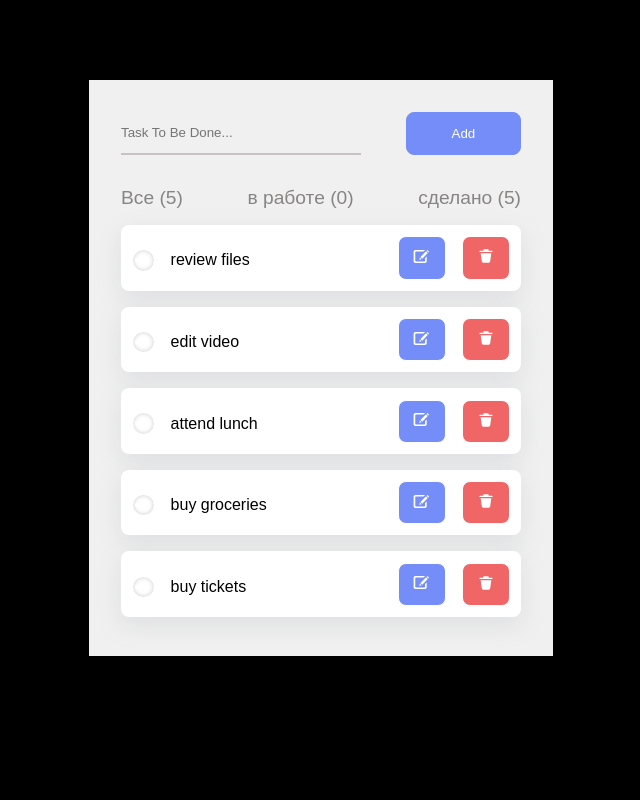
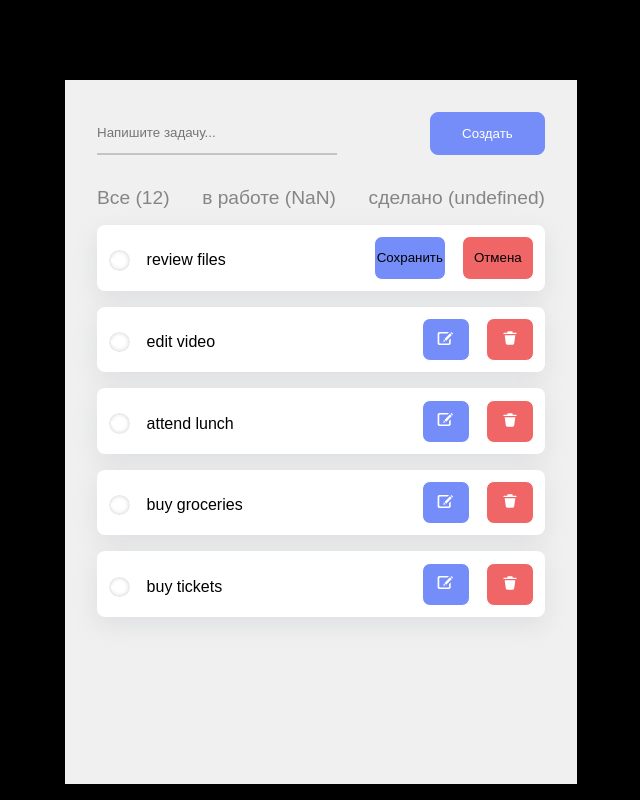
Before and after one commit to Brintstramer/CRM-System, a React (Vite) app: page / in a window 1280 px wide. Both pictures are taken after a click on the button 740 px from the left and 257 px from the top of the page. Shown: the whole page, without its empty margins (319-959 px from the left). Built offline with nearby package versions, Linux system fonts and the light colour scheme.

Commit message:
add buttons Save, Cancel

```diff
--- a/src/App.jsx
+++ b/src/App.jsx
@@ -2,23 +2,23 @@ import NewTask from "./components/NewTask";
 import Tabs from "./components/Tabs";
 import TaskList from "./components/TaskList";
 import { tasks } from "./data/tasks";
-import { useState } from "react";
+import { use, useState } from "react";
 
 export default function App() {
   const [enteredNewTask, setEnteredNewTask] = useState("");
   const [taskList, setTaskList] = useState(tasks);
-  const [isValidTask, setIsValidTask] = useState(false);
+  const [isInvalidTask, setIsInvalidTask] = useState(false);
 
-  const newTaskInvalid = isValidTask && enteredNewTask === "";
-  let numberCheckedTasks;
+  const newTaskInvalid = isInvalidTask && enteredNewTask === "";
+  let checkedTasks;
 
-  function handleInputChange(event) {
+  function handleInputChangeNewTask(event) {
     setEnteredNewTask(event.target.value);
   }
 
   function addTask(enteredNewTask) {
     if (enteredNewTask === "") {
-      setIsValidTask(true);
+      setIsInvalidTask(true);
     } else {
       setTaskList((prevTaskList) => {
         return [{ taskText: enteredNewTask }, ...prevTaskList];
@@ -26,38 +26,38 @@ export default function App() {
     }
   }
 
-  function handleTabAll() {
+  function handleTabAll(event) {
     setTaskList(tasks);
+    console.log(event);
   }
 
   function handleTabInWork() {
-    setTaskList(tasks.filter((task) => !task.state));
+    setTaskList(taskList.filter((task) => !task.state));
   }
 
-  function handleTabDone() {
-    setTaskList(tasks.filter((task) => task.state));
+  function handleTabDone(event) {
+    setTaskList(taskList.filter((task) => task.state));
+    console.log(event);
   }
 
   function handleCheckboxChange(value, index) {
     taskList[index].state = value.target.checked;
 
-    setTaskList(tasks);
+    setTaskList(taskList);
   }
-
-  console.log(taskList);
 
   return (
     <div className="app">
       <NewTask
         invalid={newTaskInvalid}
-        onChange={handleInputChange}
+        onChange={handleInputChangeNewTask}
         onClick={addTask}
         enteredNewTask={enteredNewTask}
       >
-        Add
+        Создать
       </NewTask>
       <Tabs
-        taskList={taskList}
+        checkedTasks={checkedTasks}
         onHandleTabAll={handleTabAll}
         onHandleTabInWork={handleTabInWork}
         onHandleTabDone={handleTabDone}
--- a/src/components/NewTask.jsx
+++ b/src/components/NewTask.jsx
@@ -6,7 +6,7 @@ export default function NewTask({
   enteredNewTask,
 }) {
   let inputClasses = "app__new-task__input";
-  let inputPlaceholder = "Task To Be Done...";
+  let inputPlaceholder = "Напишите задачу...";
 
   if (invalid) {
     inputClasses += " input_invalid";
--- a/src/components/Tabs.jsx
+++ b/src/components/Tabs.jsx
@@ -1,24 +1,24 @@
 import { tasks } from "../data/tasks";
 
 export default function Tabs({
-  taskList,
+  checkedTasks,
   onHandleTabAll,
   onHandleTabInWork,
   onHandleTabDone,
 }) {
   return (
     <nav className="app__tabs">
-      <a className="app__tabs__tab" onClick={onHandleTabAll}>
-        {`Все (${tasks.length})`}
+      <a className="app__tabs__tab" onClick={(event) => onHandleTabAll(event)}>
+        {"Все"} <span>(12)</span>
       </a>
       <a
         className="app__tabs__tab"
         onClick={() => onHandleTabInWork()}
-      >{`в работе (${tasks.length - taskList.length})`}</a>
+      >{`в работе (${tasks.length - checkedTasks})`}</a>
       <a
         className="app__tabs__tab"
-        onClick={() => onHandleTabDone()}
-      >{`сделано (${taskList.length})`}</a>
+        onClick={(event) => onHandleTabDone(event)}
+      >{`сделано (${checkedTasks})`}</a>
     </nav>
   );
 }
--- a/src/components/Task.jsx
+++ b/src/components/Task.jsx
@@ -1,13 +1,81 @@
 import editIcon from "../assets/editIcon.svg";
 import deleteIcon from "../assets/deleteIcon.svg";
 import "../assets/checkbox.css";
+import { useState } from "react";
 
-export default function Task({ taskText, onCheckboxChange, taskList, index }) {
+export default function Task({ taskList, taskText, onCheckboxChange, index }) {
+  const [editingTaskText, setEditingTaskText] = useState(taskText);
+  const [isEditing, setIsEditing] = useState(false);
+
   let checkboxLabelClasses = "checkbox-label";
 
   if (taskList[index].state) {
     checkboxLabelClasses += " checked";
   }
+
+  function handleEditClick() {
+    setIsEditing(true);
+    // if (isEditing) {
+    // }
+  }
+
+  function handleSaveClick() {
+    taskText = editingTaskText;
+    setIsEditing(false);
+  }
+
+  function handleChangeTaskText(event) {
+    setEditingTaskText(event.target.value);
+  }
+
+  let editableTaskText = (
+    <label className={checkboxLabelClasses} htmlFor={taskText}>
+      {taskText}
+    </label>
+  );
+  let taskButtons = (
+    <div className="task-buttons">
+      <button
+        className="app__task-list__task__button button_blue"
+        onClick={handleEditClick}
+      >
+        <img src={editIcon} alt="editing icon" width="21px" height="21px" />
+      </button>
+      <button
+        className="app__task-list__task__button button_red"
+        onClick={handleDeleteTask}
+      >
+        <img src={deleteIcon} alt="deletion icon" width="16px" height="16px" />
+      </button>
+    </div>
+  );
+
+  if (isEditing) {
+    editableTaskText = (
+      <input
+        className="editable-input"
+        type="text"
+        value={editingTaskText}
+        onChange={handleChangeTaskText}
+        autoFocus
+      />
+    );
+    taskButtons = (
+      <div className="task-buttons">
+        <button
+          className="app__task-list__task__button button_blue save-cancel-buttons"
+          onClick={handleSaveClick}
+        >
+          Cохранить
+        </button>
+        <button className="app__task-list__task__button button_red save-cancel-buttons">
+          Отмена
+        </button>
+      </div>
+    );
+  }
+
+  function handleDeleteTask() {}
 
   return (
     <div className="app__task-list__task">
@@ -18,23 +86,9 @@ export default function Task({ taskText, onCheckboxChange, taskList, index }) {
           id={taskText}
           onChange={(event) => onCheckboxChange(event, index)}
         />
-        <label className={checkboxLabelClasses} htmlFor={taskText}>
-          {taskText}
-        </label>
+        {editableTaskText}
       </div>
-      <div className="task-buttons">
-        <button className="app__task-list__task__button button-edit">
-          <img src={editIcon} alt="editing icon" width="21px" height="21px" />
-        </button>
-        <button className="app__task-list__task__button button-delete">
-          <img
-            src={deleteIcon}
-            alt="deletion icon"
-            width="16px"
-            height="16px"
-          />
-        </button>
-      </div>
+      {taskButtons}
     </div>
   );
 }
--- a/src/components/TaskList.jsx
+++ b/src/components/TaskList.jsx
@@ -1,6 +1,6 @@
 import Task from "./Task";
 
-export default function TaskList({ taskList, onCheckboxChange }) {
+export default function TaskList({ taskList, onCheckboxChange, onEditTask }) {
   return (
     <ol className="app__tasks">
       {taskList.map((task, index) => (
--- a/src/index.css
+++ b/src/index.css
@@ -11,8 +11,8 @@ body {
 }
 
 .app {
-  width: 25rem;
-  height: 32rem;
+  width: 28rem;
+  height: 40rem;
   margin-top: 5rem;
   padding: 2rem;
   background: rgba(255, 255, 255, 0.94);
@@ -96,23 +96,23 @@ body {
   gap: 1rem;
 }
 
-.button-edit {
+.button_blue {
   background: rgb(117, 141, 248);
 }
-.button-edit:hover {
+.button_blue:hover {
   background: rgb(100, 126, 244);
 }
-.button-edit:active {
+.button_blue:active {
   background: rgb(72, 104, 247);
 }
 
-.button-delete {
+.button_red {
   background: rgba(237, 65, 65, 0.807);
 }
-.button-delete:hover {
+.button_red:hover {
   background: rgba(239, 40, 40, 0.807);
 }
-.button-delete:active {
+.button_red:active {
   background: rgba(243, 5, 5, 0.807);
 }
 
@@ -134,4 +134,15 @@ body {
 
 .checked {
   text-decoration: line-through;
+}
+
+.editable-input {
+  padding-left: 1rem;
+  font-size: 1rem;
+  border: none;
+  outline: #000;
+}
+
+.save-cancel-buttons {
+  width: 4.5rem;
 }/*# sourceMappingURL=index.css.map */
--- a/src/index.scss
+++ b/src/index.scss
@@ -11,8 +11,8 @@ body {
 }
 
 .app {
-  width: 25rem;
-  height: 32rem;
+  width: 28rem;
+  height: 40rem;
   margin-top: 5rem;
   padding: 2rem;
   background: rgb(255 255 255 / 94%);
@@ -109,7 +109,7 @@ body {
   gap: 1rem;
 }
 
-.button-edit {
+.button_blue {
   background: rgb(117, 141, 248);
 
   &:hover {
@@ -121,7 +121,7 @@ body {
   }
 }
 
-.button-delete {
+.button_red {
   background: rgba(237, 65, 65, 0.807);
 
   &:hover {
@@ -150,3 +150,14 @@ body {
 .checked {
   text-decoration: line-through;
 }
+
+.editable-input {
+  padding-left: 1rem;
+  font-size: 1rem;
+  border: none;
+  outline: #000;
+}
+
+.save-cancel-buttons {
+  width: 4.5rem;
+}
```
Also changed, not shown: 1 other file (tests, documents, lock files or other folders).
